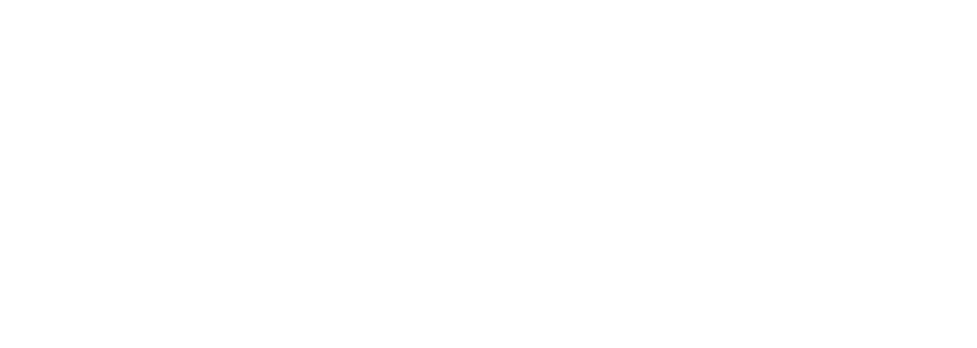
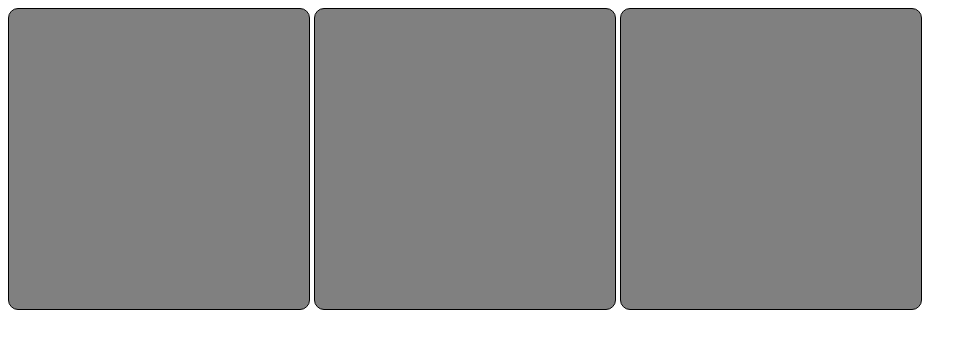
Before and after one commit to Joaolucasgit/html-css, a plain HTML site: page Exercicíos/ex022/ex022.html in a window 1280 px wide. Shown: the whole page, without its empty margins (0-977 px from the left). Drawn offline with Linux system fonts and the light colour scheme.

Commit message:
Atualização

```diff
--- a/Exercicíos/ex022/ex022.html
+++ b/Exercicíos/ex022/ex022.html
@@ -3,9 +3,21 @@
 <head>
     <meta charset="UTF-8">
     <meta name="viewport" content="width=device-width, initial-scale=1.0">
-    <title>-</title>
+    <title>Teste de imagem de fundo</title>
+    <style>
+        .quadrado {
+            display: inline-block;
+            border: 1px solid black;
+            border-radius: 10px;
+            background-color: gray;
+            width: 300px;
+            height: 300px;
+        }
+    </style>
 </head>
 <body>
-
+    <div class="quadrado"></div>
+    <div class="quadrado"></div>
+    <div class="quadrado"></div>
 </body>
 </html>
```
